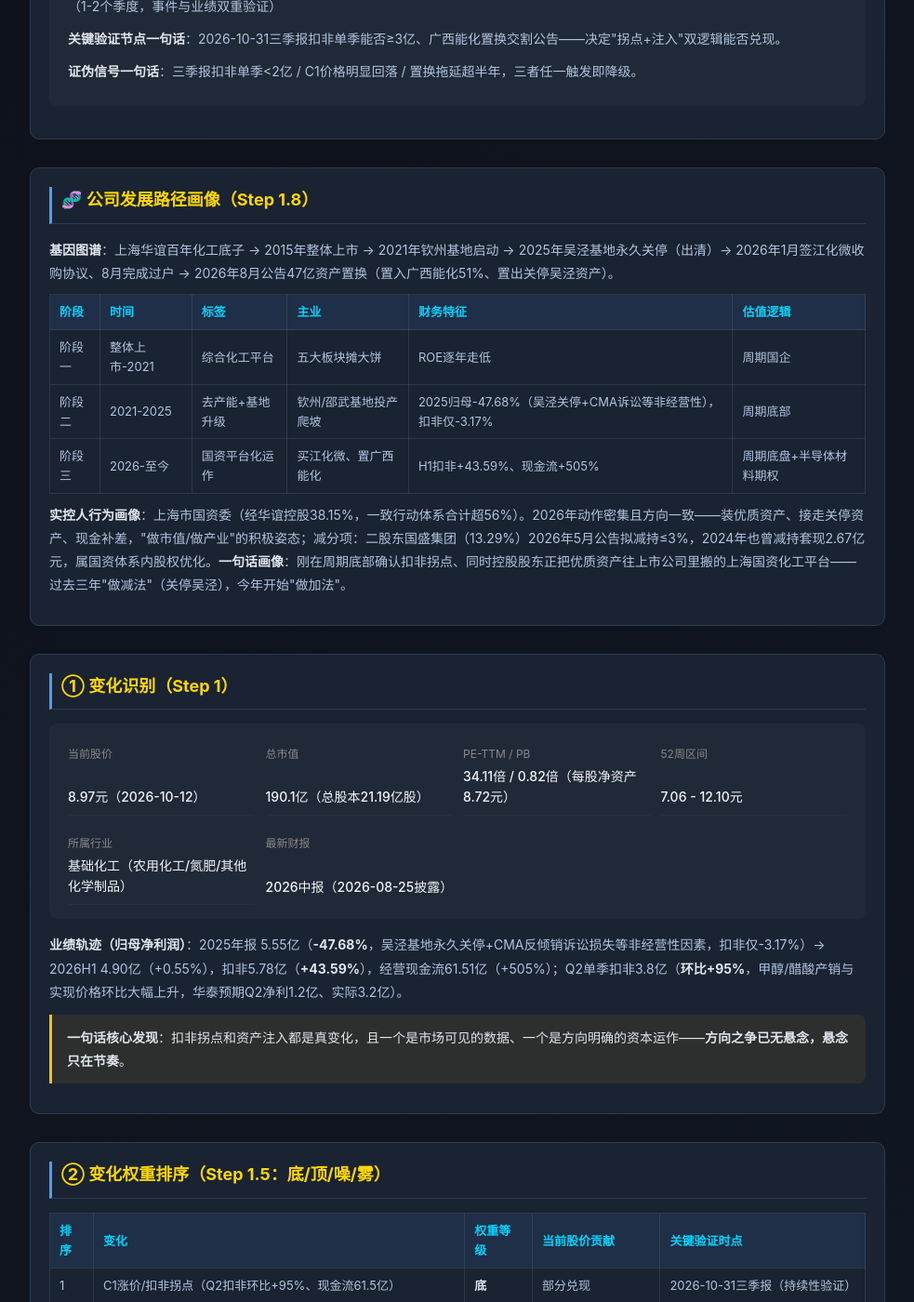
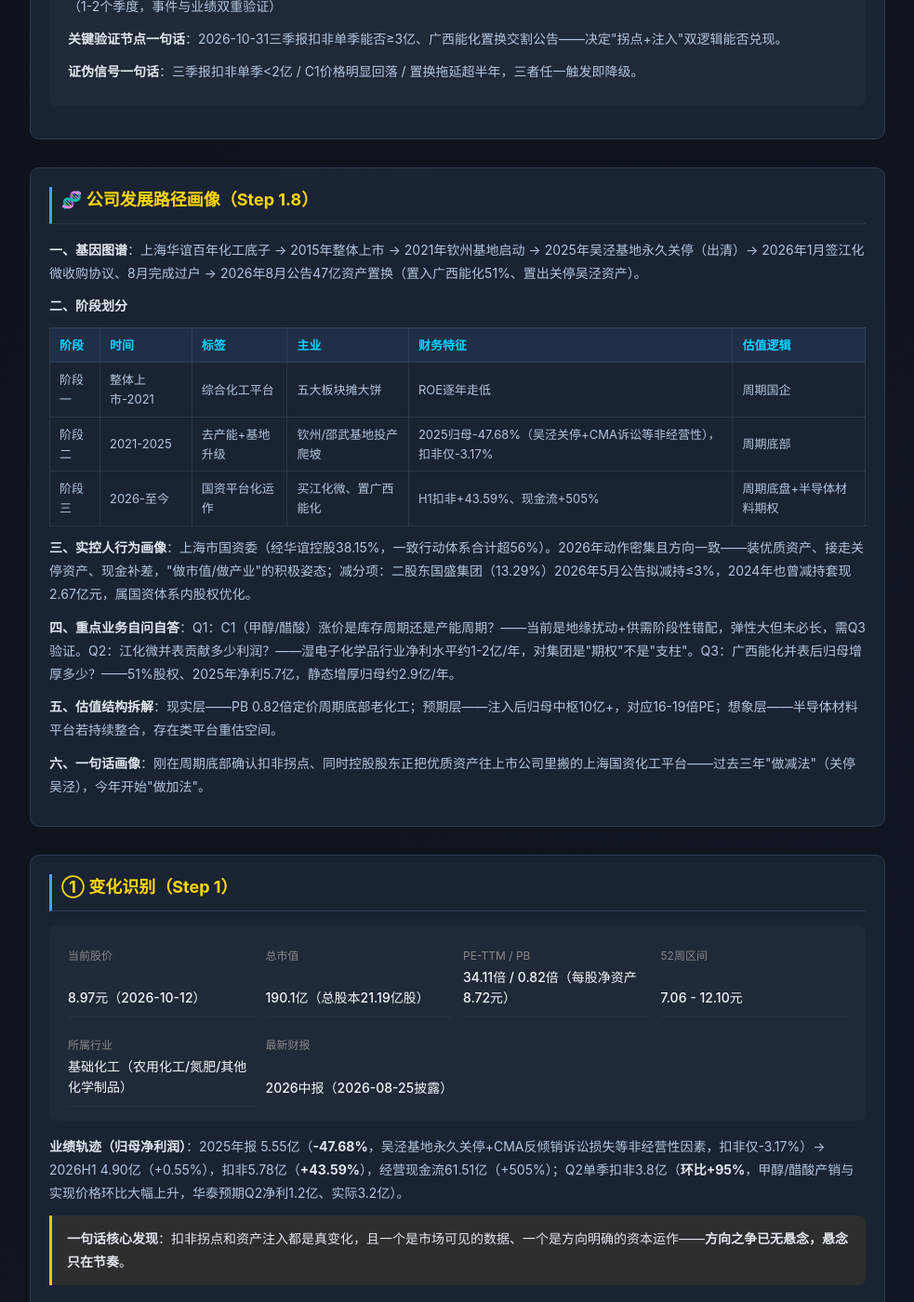
Before and after one commit to xiaoyi0319a/yixue-dashboard, a Jekyll site: the page built from _reports/600623.md, in a window 1280 px wide and 1400 px high, scrolled down 1941 px. Shown: the whole window at 93% size, without its empty margins (148-1131 px from the left). Built offline with Jekyll 4.4.1, drawn with Linux system fonts in a browser that asks for light colours; comment, search, counter and statistics services are not loaded; some of the changed text lies outside the part shown.

Commit message:
600623画像版块补全六项：一基因图谱/二阶段划分/三实控人行为/四重点业务自问自答/五估值结构拆解/六一句话画像

```diff
--- a/_reports/600623.md
+++ b/_reports/600623.md
@@ -62,7 +62,8 @@ data_date: 2026-10-12
 <!-- 公司发展路径画像 -->
 <div class="section">
 <h2>🧬 公司发展路径画像（Step 1.8）</h2>
-<p><strong>基因图谱</strong>：上海华谊百年化工底子 → 2015年整体上市 → 2021年钦州基地启动 → 2025年吴泾基地永久关停（出清）→ 2026年1月签江化微收购协议、8月完成过户 → 2026年8月公告47亿资产置换（置入广西能化51%、置出关停吴泾资产）。</p>
+<p><strong>一、基因图谱</strong>：上海华谊百年化工底子 → 2015年整体上市 → 2021年钦州基地启动 → 2025年吴泾基地永久关停（出清）→ 2026年1月签江化微收购协议、8月完成过户 → 2026年8月公告47亿资产置换（置入广西能化51%、置出关停吴泾资产）。</p>
+<p><strong>二、阶段划分</strong></p>
 <table class="data-table">
 <thead><tr><th>阶段</th><th>时间</th><th>标签</th><th>主业</th><th>财务特征</th><th>估值逻辑</th></tr></thead>
 <tbody>
@@ -71,7 +72,10 @@ data_date: 2026-10-12
 <tr><td>阶段三</td><td>2026-至今</td><td>国资平台化运作</td><td>买江化微、置广西能化</td><td>H1扣非+43.59%、现金流+505%</td><td>周期底盘+半导体材料期权</td></tr>
 </tbody>
 </table>
-<p><strong>实控人行为画像</strong>：上海市国资委（经华谊控股38.15%，一致行动体系合计超56%）。2026年动作密集且方向一致——装优质资产、接走关停资产、现金补差，"做市值/做产业"的积极姿态；减分项：二股东国盛集团（13.29%）2026年5月公告拟减持≤3%，2024年也曾减持套现2.67亿元，属国资体系内股权优化。<strong>一句话画像</strong>：刚在周期底部确认扣非拐点、同时控股股东正把优质资产往上市公司里搬的上海国资化工平台——过去三年"做减法"（关停吴泾），今年开始"做加法"。</p>
+<p><strong>三、实控人行为画像</strong>：上海市国资委（经华谊控股38.15%，一致行动体系合计超56%）。2026年动作密集且方向一致——装优质资产、接走关停资产、现金补差，"做市值/做产业"的积极姿态；减分项：二股东国盛集团（13.29%）2026年5月公告拟减持≤3%，2024年也曾减持套现2.67亿元，属国资体系内股权优化。</p>
+<p><strong>四、重点业务自问自答</strong>：Q1：C1（甲醇/醋酸）涨价是库存周期还是产能周期？——当前是地缘扰动+供需阶段性错配，弹性大但未必长，需Q3验证。Q2：江化微并表贡献多少利润？——湿电子化学品行业净利水平约1-2亿/年，对集团是"期权"不是"支柱"。Q3：广西能化并表后归母增厚多少？——51%股权、2025年净利5.7亿，静态增厚归母约2.9亿/年。</p>
+<p><strong>五、估值结构拆解</strong>：现实层——PB 0.82倍定价周期底部老化工；预期层——注入后归母中枢10亿+，对应16-19倍PE；想象层——半导体材料平台若持续整合，存在类平台重估空间。</p>
+<p><strong>六、一句话画像</strong>：刚在周期底部确认扣非拐点、同时控股股东正把优质资产往上市公司里搬的上海国资化工平台——过去三年"做减法"（关停吴泾），今年开始"做加法"。</p>
 </div>
 
 <!-- Step 1 变化识别 -->
@@ -262,8 +266,7 @@ data_date: 2026-10-12
 <div class="info-card">
 <p><strong>与通用底盘交叉验证</strong>：通用底盘投资价值"中价值"｜模式1匹配度约80%、模式7约60%（回升仅一个季度）｜一致性：✅一致。</p>
 <p><strong>C2 · Step 1.7 财务数据时效性检查</strong>：分析日期标注2026-10-12✅（与当前日期一致）｜最新财报2026中报（2026-08-25披露）在有效期✅｜验证节点动态计算：2026-10-31三季报（距分析日19天）✅｜行情2026-10-12盘中✅。</p>
-<p><strong>C3 · 重点业务自问自答（Step 1.8续）</strong>：C1（甲醇/醋酸）涨价是库存周期还是产能周期？——当前是地缘扰动+供需阶段性错配，弹性大但未必长，需Q3验证。江化微并表贡献多少利润？——湿电子化学品行业净利水平约1-2亿/年，对集团是"期权"不是"支柱"。广西能化并表后归母增厚多少？——51%股权、2025年净利5.7亿，静态增厚归母约2.9亿/年。</p>
-<p><strong>估值结构拆解</strong>：现实层——PB 0.82倍定价周期底部老化工；预期层——注入后归母中枢10亿+，对应16-19倍PE；想象层——半导体材料平台若持续整合，存在类平台重估空间。</p>
+<p><strong>C3 · 重点业务自问自答+估值结构拆解</strong>：内容与正文"🧬发展路径画像"④⑤一致，此处为分析底稿留存，不重复展开。</p>
 <p><strong>C4 · 变化价值分层拆解（Step 2）</strong>：变化一 C1涨价/扣非拐点——现实层Q2扣非3.8亿（环比+95%）、甲醇/醋酸实现价环比大幅上升；预期层若价格中枢维持，全年扣非10-12亿可期；想象层叠加丁辛醇、环氧树脂新产能投产，2027年利润中枢继续上移；关键质疑点：涨价是"地缘脉冲"还是"周期反转"，若为脉冲Q3回落则模式7证伪。变化二 国资资产注入——现实层江化微已过户（8月）、并表在即，置换已过一次股东会审议；预期层广西能化51%静态增厚归母约2.9亿/年；想象层上海国资新材料资产持续整合的平台角色；关键质疑点：置换交割时点、广西能化盈利可持续性（2025年5.7亿是否为周期高点利润）。</p>
 </div>
 <table class="data-table">
@@ -288,6 +291,7 @@ data_date: 2026-10-12
 <tr><td>资产置换/国盛减持</td><td>公司公告</td><td>2026-08 / 2026-05</td></tr>
 <tr><td>Q2点评与C1价格分析</td><td>华泰研究中报点评</td><td>2026-08-26</td></tr>
 </tbody>
+
 </table>
 <p style="color:#888;font-size:12px;">报告按《个股分析工作流 V4.7》（两大篇结构）生成 ｜ 分析日期 2026-10-12 ｜ 所有财务数据截至2026年中报（最新已披露报告期）｜ 本报告仅为研究分析，不构成投资建议，不含任何交易指令。</p>
 </div>
```
